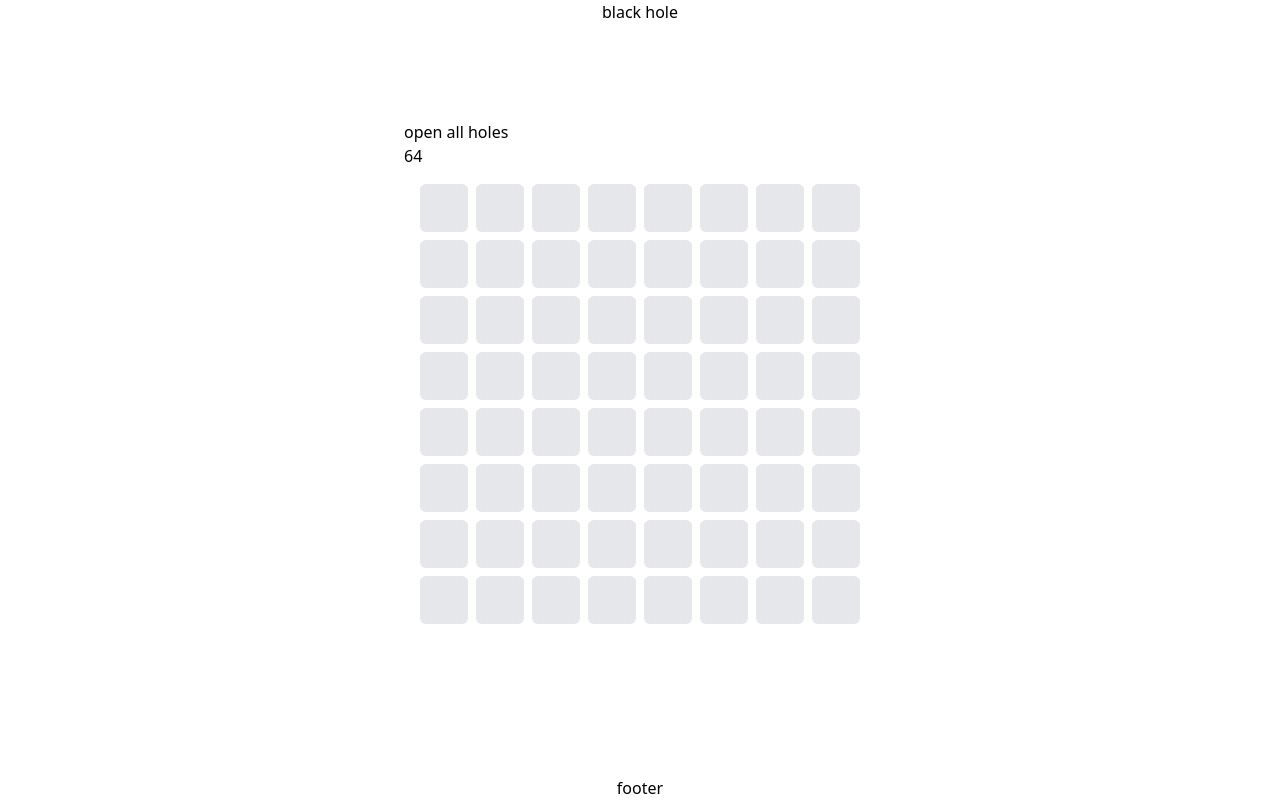
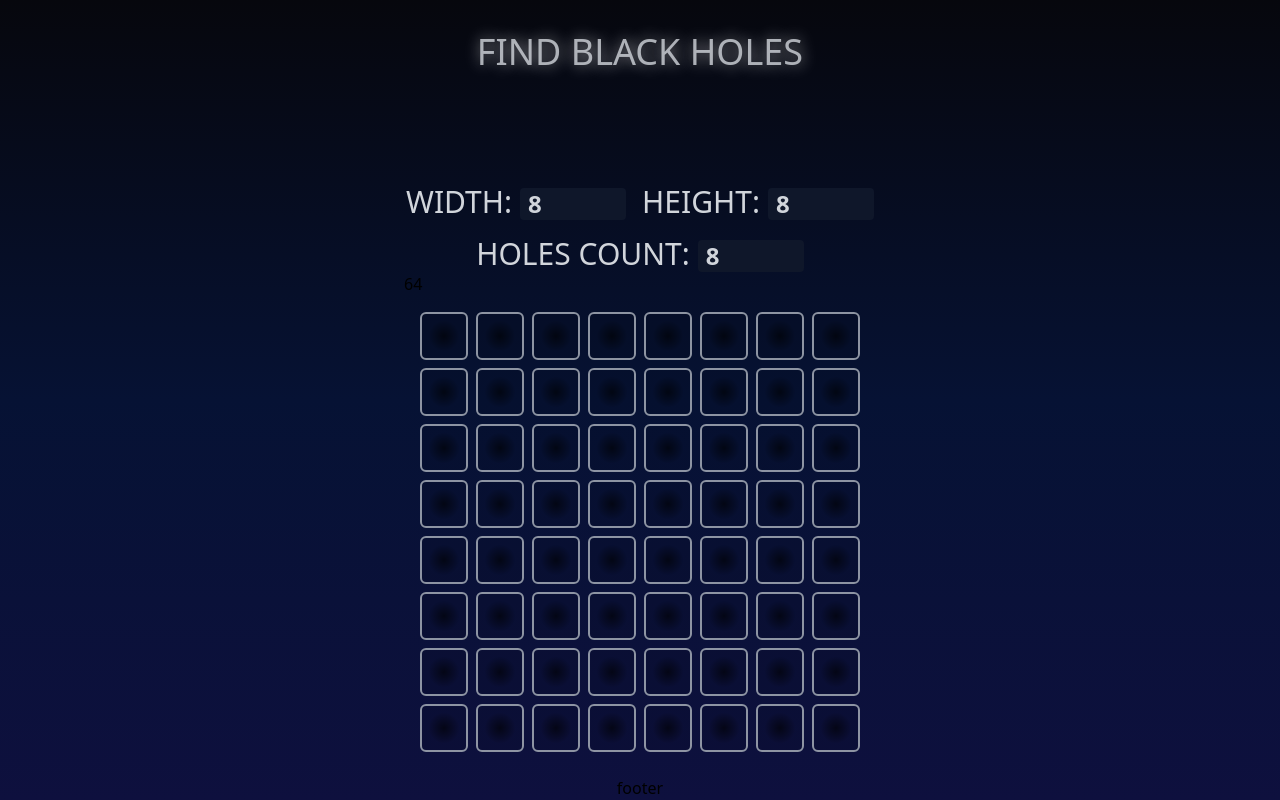
Before and after one commit to Nedilko/black-hole, a React (Create React App) app: page / in a window 1280 px wide. Built offline with nearby package versions, Linux system fonts and the light colour scheme.

Commit message:
adjust UI

```diff
--- a/src/App.tsx
+++ b/src/App.tsx
@@ -1,15 +1,59 @@
+import { useState } from 'react';
 import GameField from './components/Game/GameField';
 import Footer from './components/UI/Footer';
 import Header from './components/UI/Header';
+import { NumberInput } from './components/UI/NumberInput';
+import { IBoardSize } from './game/field';
+import { getSize } from './game/helpers';
 
 function App() {
+  const [size, setSize] = useState<IBoardSize>({ width: 8, height: 8 });
+  const [holesCount, setHolesCount] = useState<number>(7);
+
+  const handleChangeWidth = (value: number) => {
+    setSize({ ...size, width: value });
+  };
+
+  const handleChangeHeight = (value: number) => {
+    setSize({ ...size, height: value });
+  };
+
+  const handleChangeHolesCount = (value: number) => {
+    setHolesCount(value);
+  };
+
   return (
-    <div className="flex flex-col min-h-screen overflow-x-scroll">
+    <div className="font-extralight flex flex-col min-h-screen overflow-x-scroll bg-gradient-to-b from-[#06070d] via-[#061234] to-[#0e103e]">
       <header className="flex justify-center">
         <Header />
       </header>
-      <main className="flex mt-24 justify-center">
-        <GameField width={8} height={8} />
+      <main className="flex flex-col mt-24 justify-center items-center">
+        <div className="flex mt-4 ">
+          <NumberInput
+            label="Width:"
+            value={size.width}
+            min={2}
+            max={20}
+            handleChange={handleChangeWidth}
+          />
+          <NumberInput
+            label="Height:"
+            min={2}
+            max={20}
+            value={size.height}
+            handleChange={handleChangeHeight}
+          />
+        </div>
+        <div className="flex mt-4">
+          <NumberInput
+            label="Holes count:"
+            min={1}
+            max={getSize(size) - 1}
+            value={size.height}
+            handleChange={handleChangeHolesCount}
+          />
+        </div>
+        <GameField size={size} holesCount={holesCount} />
       </main>
       <footer className="flex mt-auto justify-center">
         <Footer />
--- a/src/components/Game/Cell.tsx
+++ b/src/components/Game/Cell.tsx
@@ -1,7 +1,13 @@
 import React from 'react';
-import type { IGameCell } from '../../game/field';
 
-const Cell = ({ handleOpen, holesNearCount, isHole, isOpen }: IGameCell) => {
+type PropsType = {
+  isOpen: boolean;
+  isHole: boolean;
+  holesNearCount: number;
+  handleOpen: () => void;
+};
+
+const Cell = ({ handleOpen, holesNearCount, isHole, isOpen }: PropsType) => {
   const handleClick = (e: any) => {
     e.preventDefault();
     if (e.type === 'click') {
@@ -12,23 +18,23 @@ const Cell = ({ handleOpen, holesNearCount, isHole, isOpen }: IGameCell) => {
 
   const isZeroHolesNear = holesNearCount === 0;
 
-  const cellValue = isHole ? '💥' : isZeroHolesNear ? '' : holesNearCount;
+  const cellValue = isHole ? '' : isZeroHolesNear ? '' : holesNearCount;
 
   let value = isOpen ? cellValue : '';
 
   const cellClassName = isOpen
     ? isHole
-      ? 'rounded-full border border-red-500'
+      ? 'rounded-full border-2 border-red-800 bg-black cursor-default'
       : isZeroHolesNear
-      ? 'border-2 rounded-md'
-      : 'rounded-full border border-gray-500'
-    : 'rounded-md bg-gray-200';
+      ? 'border-2 rounded-md border-gray-700 bg-gray-700/10 cursor-default'
+      : 'rounded-full border-2 border-gray-300 cursor-default'
+    : 'rounded-md border-2 border-gray-400 bg-gradient-radial hover:bg-blue-900/30 hover:from-blue-900/30 from-black/70 via-black/10 to-black/10';
 
   return (
     <button
       onClick={handleClick}
       onContextMenu={handleClick}
-      className={`w-12 h-12 ${cellClassName}`}
+      className={`text-gray-300 text-2xl font-medium w-12 h-12 opacity-90 transition ease-in-out duration-150 ${cellClassName}`}
     >
       {value}
     </button>
--- a/src/components/Game/GameField.tsx
+++ b/src/components/Game/GameField.tsx
@@ -1,44 +1,30 @@
-import { useMemo, useState } from 'react';
-import { GameBoard } from '../../game/field';
 import Cell from './Cell';
-import type { IBoardSize, IBoardWithCells } from '../../game/field';
+import type { IBoardSize } from '../../game/field';
 import { useGameBoard } from '../../hooks/useGameBoard';
+import { getSize } from '../../game/helpers';
 
-const GameField = ({ width, height }: IBoardSize) => {
-  // const boardCellOpenHandler = (index: number) => {
-  //   console.log(`Cell ${index} was opened`);
-  //   setOpenedIndexes((old) => [...old, index]);
-  // };
+type PropsType = {
+  size: IBoardSize;
+  holesCount: number;
+};
 
-  // const board: IBoardWithCells = useMemo(
-  //   () => GameBoard.create({ width, height }, 7, boardCellOpenHandler),
-  //   [width, height]
-  // );
-
-  // const [openedIndexes, setOpenedIndexes] = useState<number[]>([]);
-
-  const { board, openedIndexesCount } = useGameBoard({ width, height }, 7);
-  const handleOpenAllCells = () => {
-    board.handleOpenAllHoles();
-  };
+const GameField = ({ size, holesCount }: PropsType) => {
+  const { board, openedIndexesCount } = useGameBoard(size, holesCount);
+  const { width, height } = size;
 
   return (
-    <div>
-      <div className="cursor-pointer" onClick={handleOpenAllCells}>
-        open all holes
-      </div>
-      <div className="flex">{width * height - openedIndexesCount}</div>
+    <div className="flex flex-col">
+      <div className="flex">{getSize(size) - openedIndexesCount}</div>
       <div className="flex flex-col">
         <div
           className={`grid gap-2 grid-cols-${width} grid-rows-${height} p-4`}
         >
-          {Array.from({ length: width * height }, (_, i) => {
-            const { position, isHole, holesNearCount, isOpen, handleOpen } =
+          {Array.from({ length: getSize(size) }, (_, i) => {
+            const { isHole, holesNearCount, isOpen, handleOpen } =
               board.cells[i];
             return (
               <Cell
                 key={i}
-                position={position}
                 isOpen={isOpen}
                 isHole={isHole}
                 holesNearCount={holesNearCount}
--- a/src/components/UI/Header.tsx
+++ b/src/components/UI/Header.tsx
@@ -1,5 +1,9 @@
 const Header = () => {
-  return <div>black hole</div>;
+  return (
+    <div className="text-4xl text-gray-300/80 uppercase mt-8 text-shadow">
+      find black holes
+    </div>
+  );
 };
 
 export default Header;
--- /dev/null
+++ b/src/components/UI/NumberInput.tsx
@@ -0,0 +1,32 @@
+type PropsType = {
+  label: string;
+  min: number;
+  max: number;
+  value: number;
+  handleChange: (value: number) => void;
+};
+
+export const NumberInput = ({
+  label,
+  min,
+  max,
+  value,
+  handleChange,
+}: PropsType) => {
+  const changeValueHandler = (e: React.ChangeEvent<HTMLInputElement>) => {
+    handleChange(+e.target.value);
+  };
+  return (
+    <label className="mx-2 text-3xl text-gray-300 uppercase">
+      {label}
+      <input
+        className="ml-2 text-2xl text-gray-300 font-semibold bg-slate-900 border rounded border-none pl-2 active:border-blue-400"
+        type="number"
+        min={min}
+        max={max}
+        onChange={changeValueHandler}
+        value={value}
+      />
+    </label>
+  );
+};
--- a/src/game/field.ts
+++ b/src/game/field.ts
@@ -138,8 +138,7 @@ export class GameBoard implements IBoard {
     if (this.cells[index].holesNearCount === 0) {
       surrounding.forEach((i) => {
         if (!this.openedCellIndexes.includes(i)) {
-          //TODO: setTimeout(() => this.cells[i].handleOpen(), 30);
-          this.cells[i].handleOpen();
+          setTimeout(() => this.cells[i].handleOpen(), 40);
         }
       });
     }
--- a/src/hooks/useGameBoard.tsx
+++ b/src/hooks/useGameBoard.tsx
@@ -7,7 +7,7 @@ export const useGameBoard = (size: IBoardSize, holesCount: number) => {
       GameBoard.create(size, holesCount, () => {
         setOpenedIndexes(board.openedCellIndexes.length);
       }),
-    []
+    [holesCount, size]
   );
 
   const [openedIndexesCount, setOpenedIndexes] = useState(
--- a/src/index.css
+++ b/src/index.css
@@ -1,3 +1,17 @@
 @tailwind base;
 @tailwind components;
 @tailwind utilities;
+
+@responsive {
+  .text-shadow {
+    text-shadow: 1px 0 15px rgba(255,255,255,0.60);
+  }
+}
+
+@layer utilities {
+  input[type="number"]::-webkit-inner-spin-button,
+  input[type="number"]::-webkit-outer-spin-button {
+    -webkit-appearance: none;
+    margin: 0;
+  }
+}
--- a/tailwind.config.js
+++ b/tailwind.config.js
@@ -19,6 +19,9 @@ module.exports = {
       gridTemplateColumns: {
         ...generateGridColumns(50),
       },
+      backgroundImage: {
+        'gradient-radial': 'radial-gradient(var(--tw-gradient-stops))',
+      },
     },
   },
   plugins: [],
```
